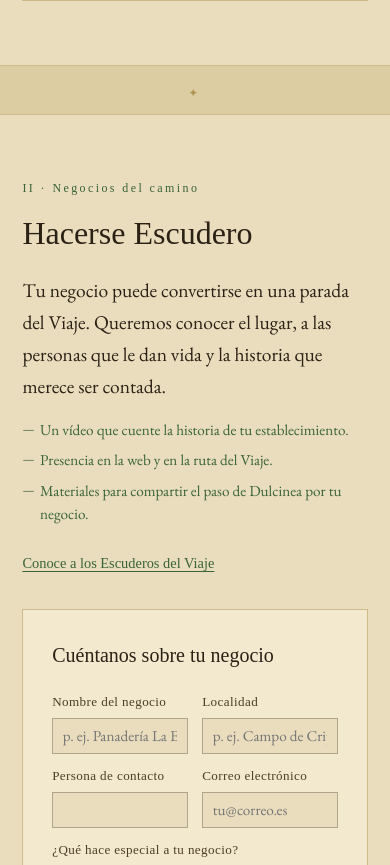
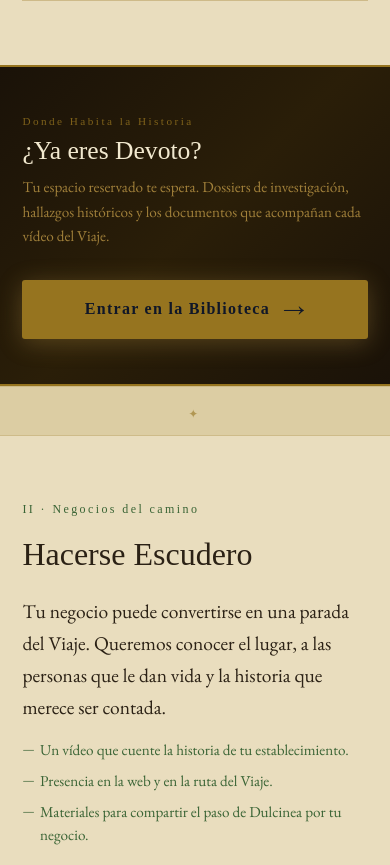
Before and after one commit to batchpcalcala-afk/dulcinea-web, an Astro site: page /participar in a window 390 px wide. Shown: the part 2285-3150 px from the top of the page. Built offline with nearby package versions, Linux system fonts and the light colour scheme; Astro itself is replaced by a stand-in of ours; a web font is replaced by a local one.

Commit message:
Banner acceso Devotos en /participar: llamativo y prominente
- Bloque dorado oscuro entre la sección Devotos y Escuderos
- Fondo degradado con borde dorado superior e inferior
- CTA "Entrar en la Biblioteca" con fondo oro, sombra y hover animado
- Título "¿Ya eres Devoto?", subtítulo y eyebrow "Donde Habita la Historia"
- Flecha animada en hover, ornamento ❧ decorativo de fondo
- Responsive: columna en móvil, CTA a ancho completo

Co-Authored-By: Claude Sonnet 4.6 <noreply@anthropic.com>
Claude-Session: https://claude.ai/code/session_01SWtV3UEj5fPMCYsLN8ZBsg

```diff
--- a/src/pages/participar.astro
+++ b/src/pages/participar.astro
@@ -139,6 +139,21 @@ const waColaborar = waLink('Hola, represento a una entidad y me interesa colabor
         </div>
       </div>
 
+    </div>
+  </section>
+
+  <!-- ── ACCESO DEVOTOS ── -->
+  <section class="acc-devoto-banner revela">
+    <div class="contenedor acc-devoto-inner">
+      <div class="acc-devoto-texto">
+        <p class="acc-devoto-eyebrow sc">Donde Habita la Historia</p>
+        <h2 class="acc-devoto-h">¿Ya eres Devoto?</h2>
+        <p class="acc-devoto-p">Tu espacio reservado te espera. Dossiers de investigación, hallazgos históricos y los documentos que acompañan cada vídeo del Viaje.</p>
+      </div>
+      <a href="/devotos/acceso" class="acc-devoto-cta">
+        <span class="acc-devoto-cta-txt">Entrar en la Biblioteca</span>
+        <span class="acc-devoto-cta-flecha">→</span>
+      </a>
     </div>
   </section>
 
@@ -636,6 +651,97 @@ const waColaborar = waLink('Hola, represento a una entidad y me interesa colabor
 }
 
 /* Separador entre secciones */
+/* ── Banner Acceso Devotos ── */
+.acc-devoto-banner {
+  background: linear-gradient(135deg, #1a1208 0%, #2a1e08 50%, #1a1208 100%);
+  border-top: 2px solid var(--oro);
+  border-bottom: 2px solid var(--oro);
+  padding: 2.8rem 0;
+  position: relative;
+  overflow: hidden;
+}
+.acc-devoto-banner::before {
+  content: '❧';
+  position: absolute;
+  right: 3rem;
+  top: 50%;
+  transform: translateY(-50%);
+  font-size: 8rem;
+  color: var(--oro);
+  opacity: .06;
+  pointer-events: none;
+  line-height: 1;
+}
+.acc-devoto-inner {
+  display: flex;
+  align-items: center;
+  justify-content: space-between;
+  gap: 2rem;
+  flex-wrap: wrap;
+}
+.acc-devoto-texto { flex: 1; min-width: 220px; }
+.acc-devoto-eyebrow {
+  font-family: 'IM Fell English SC', serif;
+  font-size: .7rem;
+  letter-spacing: .22em;
+  color: var(--oro);
+  opacity: .8;
+  margin: 0 0 .4rem;
+  display: block;
+}
+.acc-devoto-h {
+  font-family: 'IM Fell English', serif;
+  font-size: clamp(1.6rem, 3.5vw, 2.2rem);
+  font-weight: 400;
+  color: var(--pergamino-claro);
+  margin: 0 0 .6rem;
+  line-height: 1.15;
+}
+.acc-devoto-p {
+  font-size: .95rem;
+  color: rgba(201,162,75,.75);
+  line-height: 1.6;
+  margin: 0;
+  max-width: 480px;
+}
+.acc-devoto-cta {
+  display: flex;
+  align-items: center;
+  gap: .8rem;
+  padding: 1rem 2rem;
+  background: var(--oro);
+  border-radius: 3px;
+  text-decoration: none;
+  flex-shrink: 0;
+  transition: background .2s, transform .2s, box-shadow .2s;
+  box-shadow: 0 4px 24px rgba(201,162,75,.3);
+}
+.acc-devoto-cta:hover {
+  background: #d4aa50;
+  transform: translateY(-2px);
+  box-shadow: 0 8px 32px rgba(201,162,75,.45);
+}
+.acc-devoto-cta-txt {
+  font-family: 'IM Fell English SC', serif;
+  font-size: 1rem;
+  letter-spacing: .08em;
+  color: var(--noche);
+  font-weight: 700;
+}
+.acc-devoto-cta-flecha {
+  font-size: 1.4rem;
+  color: var(--noche);
+  line-height: 1;
+  transition: transform .2s;
+}
+.acc-devoto-cta:hover .acc-devoto-cta-flecha { transform: translateX(4px); }
+
+@media (max-width: 600px) {
+  .acc-devoto-inner { flex-direction: column; align-items: flex-start; }
+  .acc-devoto-cta { width: 100%; justify-content: center; }
+  .acc-devoto-banner::before { display: none; }
+}
+
 .part-sep {
   text-align: center;
   padding: .5rem 0;
```
